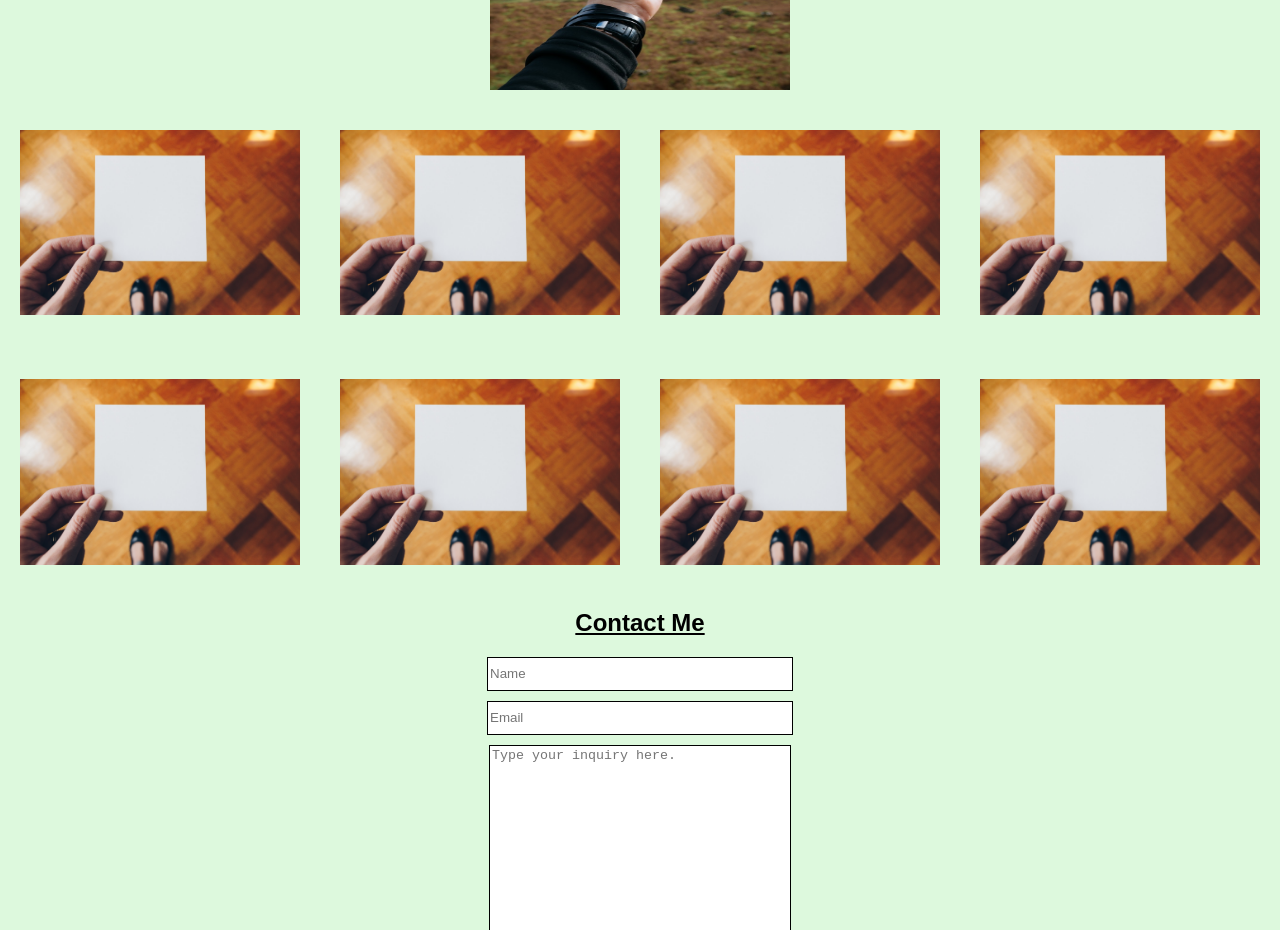
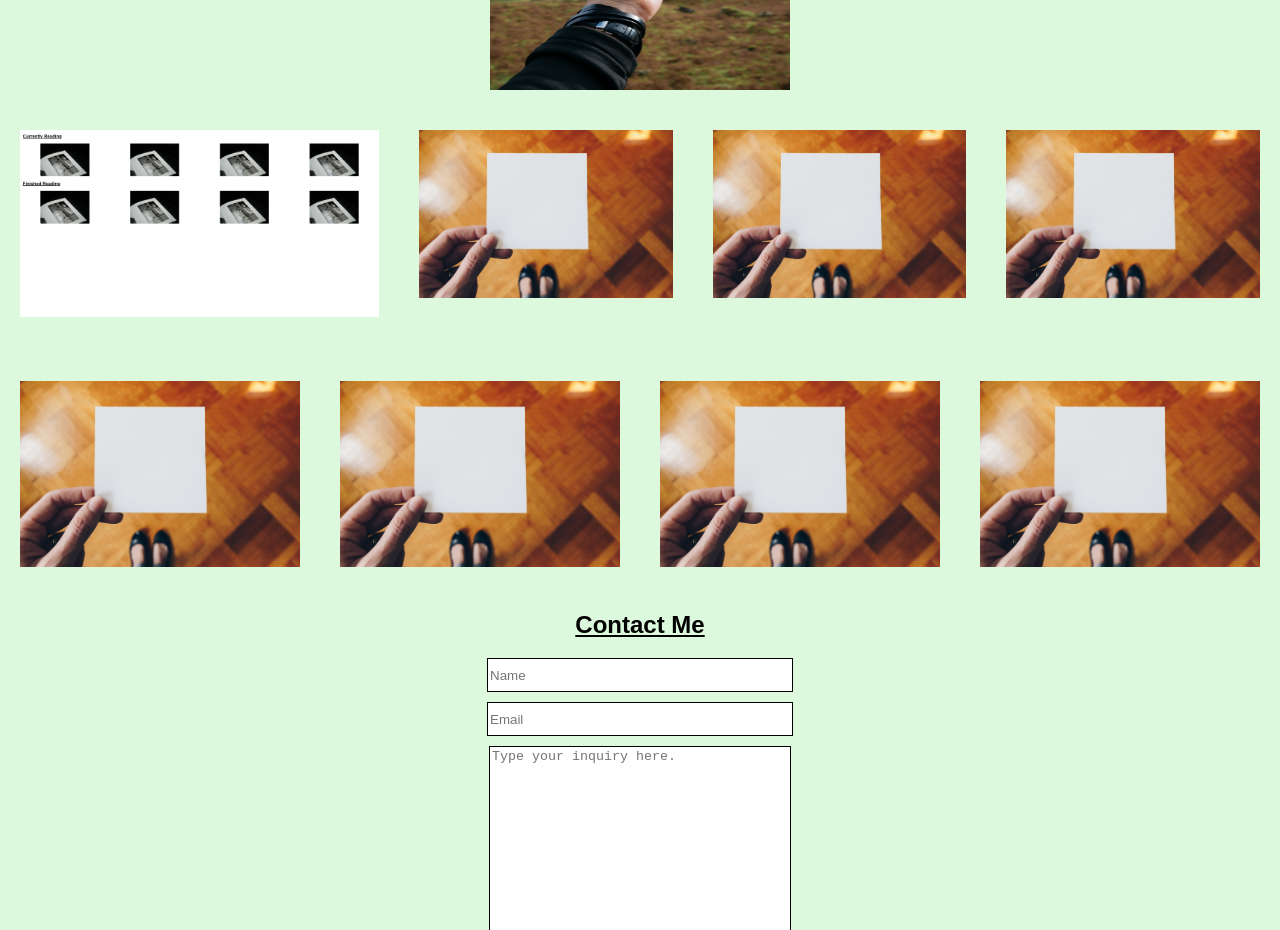
Before and after one commit to wbray93/portfolioreactrebuild, a React (Create React App) app: page / in a window 1280 px wide. Shown: the part 920-1850 px from the top of the page. Built offline with nearby package versions, Linux system fonts and the light colour scheme.

Commit message:
Added first project thumbnail to portfolio.

```diff
--- a/src/components/projects/index.jsx
+++ b/src/components/projects/index.jsx
@@ -1,7 +1,7 @@
 import * as React from "react";
 
 const imagesRowOne = [
-  "/images/portfolio placeholder.jpg",
+  "/images/myreadinglist.png",
   "/images/portfolio placeholder.jpg",
   "/images/portfolio placeholder.jpg",
   "/images/portfolio placeholder.jpg"
```
Also changed, not shown: public/images/myreadinglist.png (added).
